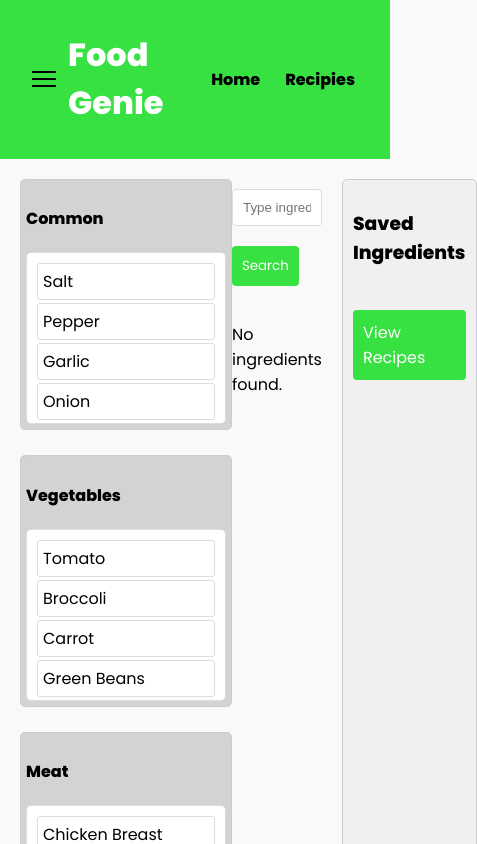
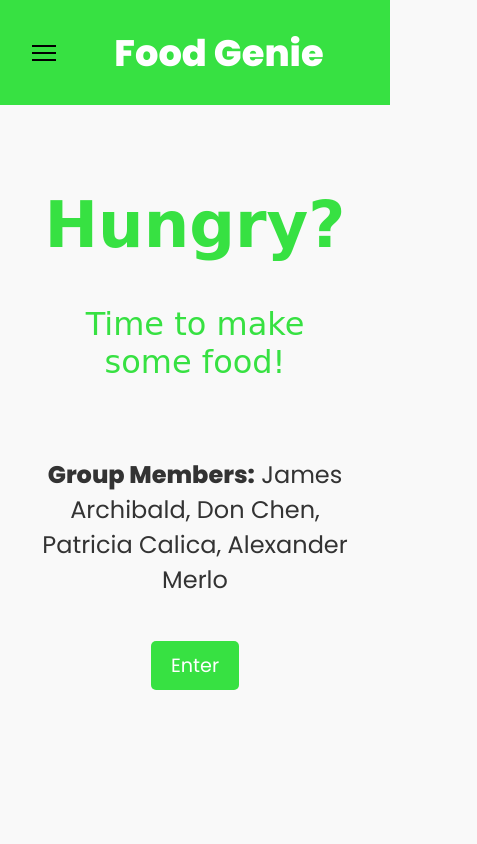
Before and after one commit to alexmerlo23/FoodGiene, a React (Create React App) app in the folder frontend/: page / in a window 390 px wide. Shown: the top 844 px of the page, 477 px wide, since content can reach past the window. Built offline with nearby package versions, Linux system fonts and the light colour scheme; the HTML template or start-up script is replaced by a standard one.

Commit message:
Added landing page + fixed hamburger button

```diff
--- a/frontend/src/App.js
+++ b/frontend/src/App.js
@@ -1,22 +1,24 @@
-import React from 'react';
-import { BrowserRouter, Routes, Route } from 'react-router-dom';
-import Home from './pages/Home';
-import Navbar from './components/Navbar';
-import Recipes from './pages/Recipes';
-import Item from './pages/Item'; // Import Item component
-import { IngredientsProvider } from './context/IngredientsContext';
+import React from "react";
+import { BrowserRouter, Routes, Route } from "react-router-dom";
+import Home from "./pages/Home";
+import Navbar from "./components/Navbar";
+import Recipes from "./pages/Recipes";
+import Item from "./pages/Item";
+import { IngredientsProvider } from "./context/IngredientsContext";
+import LandingPage from "./pages/LandingPage";
 
 function App() {
   return (
     <div className="App">
       <BrowserRouter>
-      <IngredientsProvider>
+        <IngredientsProvider>
           <Navbar />
           <div className="pages">
             <Routes>
-              <Route path="/" element={<Home />} />
+              <Route path="/" element={<LandingPage />} />
+              <Route path="/home" element={<Home />} />
               <Route path="/recipes" element={<Recipes />} />
-              <Route path="/recipes/:id" element={<Item />} /> {/* New route for recipe details */}
+              <Route path="/recipes/:id" element={<Item />} />
             </Routes>
           </div>
         </IngredientsProvider>
--- a/frontend/src/components/HamburgerMenu.js
+++ b/frontend/src/components/HamburgerMenu.js
@@ -13,8 +13,8 @@ const HamburgerMenu = () => {
             <Hamburger toggled={isOpen} toggle={setOpen} size={24} />
           <nav className="menu-content">
             {/* Add links here once Account and Calendar pages are developed */}
-            <Link to="/">Home</Link>
-            <Link to="/">Recipies</Link>
+            <Link to="/home">Home</Link>
+            <Link to="/recipes">Recipies</Link>
           </nav>
         </div>
       )}
--- a/frontend/src/components/Navbar.js
+++ b/frontend/src/components/Navbar.js
@@ -14,8 +14,7 @@ const Navbar = () => {
         </Link>
         <nav>
             <div className="nav-right">
-              <Link to="/">Home</Link>
-              <Link to="/recipes">Recipies</Link>
+
             </div>
         </nav>
       </div>
--- a/frontend/src/index.css
+++ b/frontend/src/index.css
@@ -17,7 +17,7 @@ header {
 header .container {
   max-width: 1400px;
   margin: 0 auto;
-  padding: 10px 20px;
+  padding: 0px 20px;
   display: flex;
   align-items: center;
   justify-content: space-between;
@@ -25,6 +25,10 @@ header .container {
 header a {
   color: #ffffff;
   text-decoration: none;
+}
+
+header h1{
+  font-size: 2.3rem;
 }
 
 .nav-right a{
@@ -415,3 +419,46 @@ form.signup, form.login {
   font-size: 1rem;    /* Set a standard size for the numbers */
   font-weight: normal; /* Remove bold from the numbers */
 }
+
+
+/* Landing Page */
+
+.landing-page {
+  display: flex;
+  flex-direction: column;
+  align-items: center;
+  justify-content: flex-start; /* Align everything towards the top */
+  height: 100vh;
+  text-align: center;
+  background: #f9f9f9;
+  padding: 20px; /* Add some space around the content */
+  gap: 20px; /* Add consistent spacing between elements */
+}
+
+.Welcome {
+  font-family: Comic Sans MS, Comic Sans, cursive;
+  font-size: 2rem;
+  color: var(--primary);
+  margin: 0; /* Reset margin for consistency */
+}
+
+.group-members {
+  font-size: 1.5rem;
+  font-family: "Poppins", sans-serif;
+  color: #333;
+}
+
+.enter-button {
+  background: var(--primary);
+  color: white;
+  border: none;
+  padding: 10px 20px;
+  font-size: 1.2rem;
+  font-family: "Poppins", sans-serif;
+  border-radius: 5px;
+  cursor: pointer;
+}
+
+.enter-button:hover {
+  background: #2eae37;
+}
--- a/frontend/src/pages/Home.js
+++ b/frontend/src/pages/Home.js
@@ -33,7 +33,7 @@ const Home = () => {
     ],
   });
 
-  const API_KEY = '288946c5fae94c64abe4601fdb271b58'; // Replace with your actual API key
+  const API_KEY = 'fd241b80e4a64e83bc1336dc1532be46'; // Replace with your actual API key
 
   // Function to fetch ingredients when "Search" button is clicked
   const fetchIngredients = async () => {
--- a/frontend/src/pages/Item.js
+++ b/frontend/src/pages/Item.js
@@ -4,7 +4,7 @@ import { useParams } from 'react-router-dom';
 const Item = () => {
   const { id } = useParams();
   const [recipe, setRecipe] = useState(null);
-  const API_KEY = '288946c5fae94c64abe4601fdb271b58';
+  const API_KEY = 'fd241b80e4a64e83bc1336dc1532be46';
 
   useEffect(() => {
     const fetchRecipeDetails = async () => {
--- /dev/null
+++ b/frontend/src/pages/LandingPage.js
@@ -0,0 +1,24 @@
+import React from "react";
+import "../index.css";
+
+const LandingPage = () => {
+  return (
+    <div className="landing-page">
+    <div className="Welcome">
+        <h1>Hungry?</h1>
+        <p>Time to make some food!</p>
+    </div>
+      <div className="group-members">
+        <p><strong>Group Members:</strong> James Archibald, Don Chen, Patricia Calica, Alexander Merlo</p>
+      </div>
+      <button
+        className="enter-button"
+        onClick={() => (window.location.href = "/home")}
+      >
+        Enter
+      </button>
+    </div>
+  );
+};
+
+export default LandingPage;
--- a/frontend/src/pages/Recipes.js
+++ b/frontend/src/pages/Recipes.js
@@ -17,7 +17,7 @@ const Recipes = () => {
   const [glutenFree, setGlutenFree] = useState(false);
   const [dairyFree, setDairyFree] = useState(false);
 
-  const API_KEY = '288946c5fae94c64abe4601fdb271b58'; // Replace with your actual API key
+  const API_KEY = 'fd241b80e4a64e83bc1336dc1532be46'; // Replace with your actual API key
 
   useEffect(() => {
     const fetchRecipes = async () => {
```
